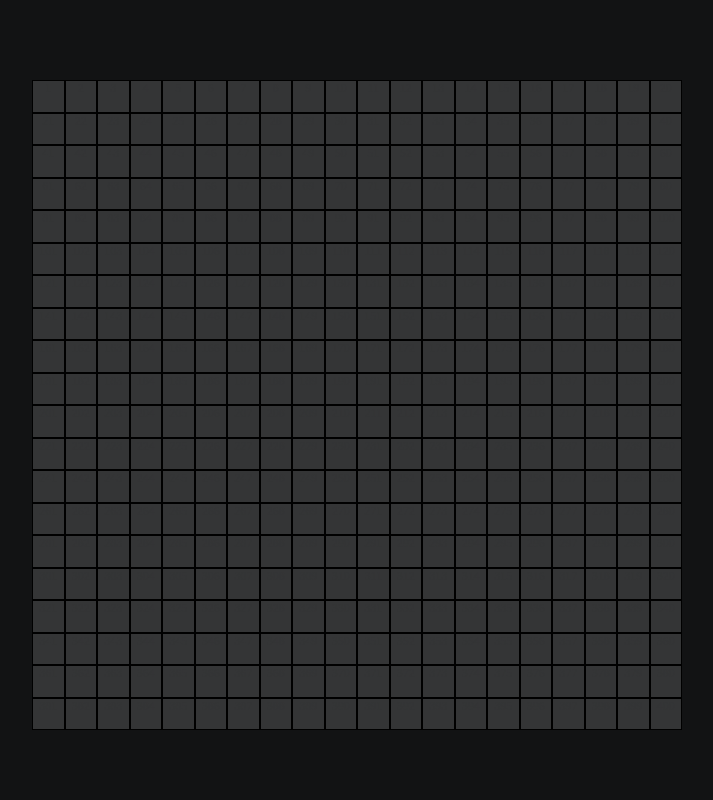
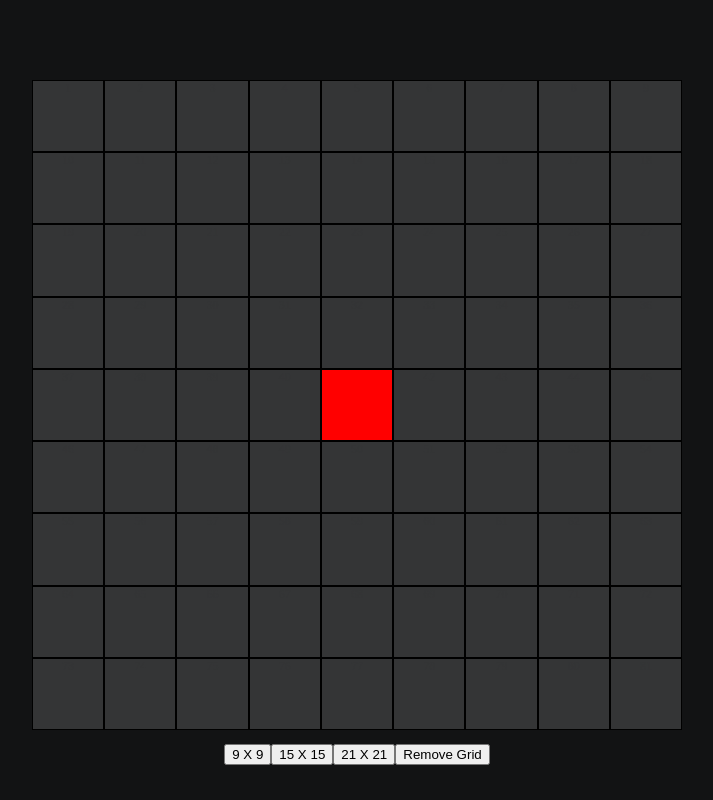
Before and after one commit to Revilite/Snake, a plain HTML site: page index.html in a window 1280 px wide. Shown: the whole page, without its empty margins (283-996 px from the left). Drawn offline with Linux system fonts and the light colour scheme.

Commit message:
able to make different sized game boards

```diff
--- a/index.html
+++ b/index.html
@@ -9,6 +9,13 @@
   </head>
   <body>
     <div id="gameBoard"></div>
+
+    <div id="buttons">
+      <button onClick="makeGrid(9, 9)">9 X 9</button>
+      <button onClick="makeGrid(15, 15)">15 X 15</button>
+      <button onClick="makeGrid(21, 21)">21 X 21</button>
+      <button onClick="clearGrid()">Remove Grid</button>
+    </div>
   </body>
   <script src="./scripts/board.js"></script>
   <script src="./scripts/movement.js"></script>
--- a/scripts/board.js
+++ b/scripts/board.js
@@ -1,18 +1,27 @@
 const board = document.querySelector("#gameBoard");
 
+//Dynamic creation of game board
 
-//Dynamic creation of game board
 const makeGrid = (rows, cols) => {
   board.style.setProperty('--grid-rows', rows);
   board.style.setProperty('--grid-cols', cols);
 
-  for (let i = 0; i < (rows * cols); i++){
+  for (let i = 0; i < (rows * cols); i++) {
     let cell = document.createElement("div");
     cell.innerText = (i + 1);
     board.appendChild(cell).className = "cell";
+
+    const total = rows * cols;
+    const centerFlaot = total / 2;
+    const centerInt = parseInt(centerFlaot) + 1;
+
+    if (cell.innerText == centerInt) {
+      cell.style.setProperty("background-color", "red");
+      cell.style.setProperty("color", "red");
+    }
+
   }
 }
-
 const hightlight = (e) => {
   e.preventDefault();
   const cell = e.target
@@ -21,8 +30,13 @@ const hightlight = (e) => {
 
 }
 
+const clearGrid = () => {
+  for (let i = 0; i < 999; i++) {
+    const cell = document.querySelector(".cell");
+    board.removeChild(cell)
+  }
+}
 
-
-makeGrid(20, 20)
+makeGrid(9, 9)
 
 // board.addEventListener("click", hightlight)
--- a/scripts/movement.js
+++ b/scripts/movement.js
@@ -1,14 +1,15 @@
-// const board = document.querySelector("#gameBoard");
-
+//Board declared in board.js
 const all = document.querySelector("body");
+let activeCell = document.querySelector(".cell");
 
 let upInterval;
 let downInterval;
 let leftInterval;
 let rightInterval;
 
+
 const moveUp = () => {
-  console.log("up");
+console.log(cell);
 }
 
 const moveDown = () => {
@@ -39,7 +40,13 @@ const movement = (direction) => {
     rightInterval = setInterval(moveRight, 300)
   }
   else if (direction == "Enter"){
-    clearInterval(upInterval, downInterval, leftInterval, rightInterval)
+    clearInterval(upInterval);
+    clearInterval(downInterval);
+    clearInterval(leftInterval);
+    clearInterval(rightInterval);
+
+    console.log(direction);
+
   }
 
 }
--- a/style.css
+++ b/style.css
@@ -16,8 +16,8 @@ html {
 }
 
 .cell:hover{
-  background-color: red;
-  color: red;
+  background-color: cyan;
+  color: cyan;
 }
 
 #gameBoard {
@@ -31,3 +31,9 @@ html {
   background-color: #343536;
   color: white;
 }
+
+#buttons {
+  display: flex;
+  justify-content: center;
+  padding: 14px;
+}
```
